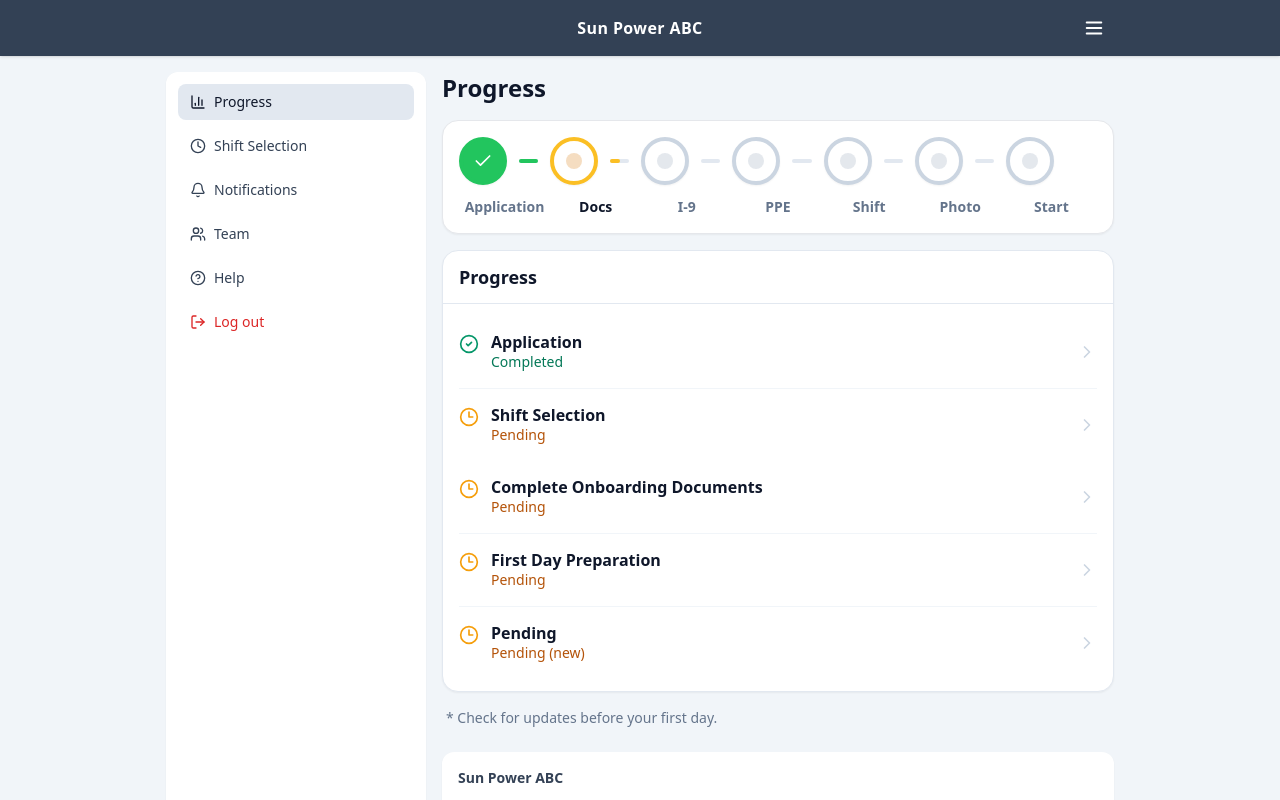
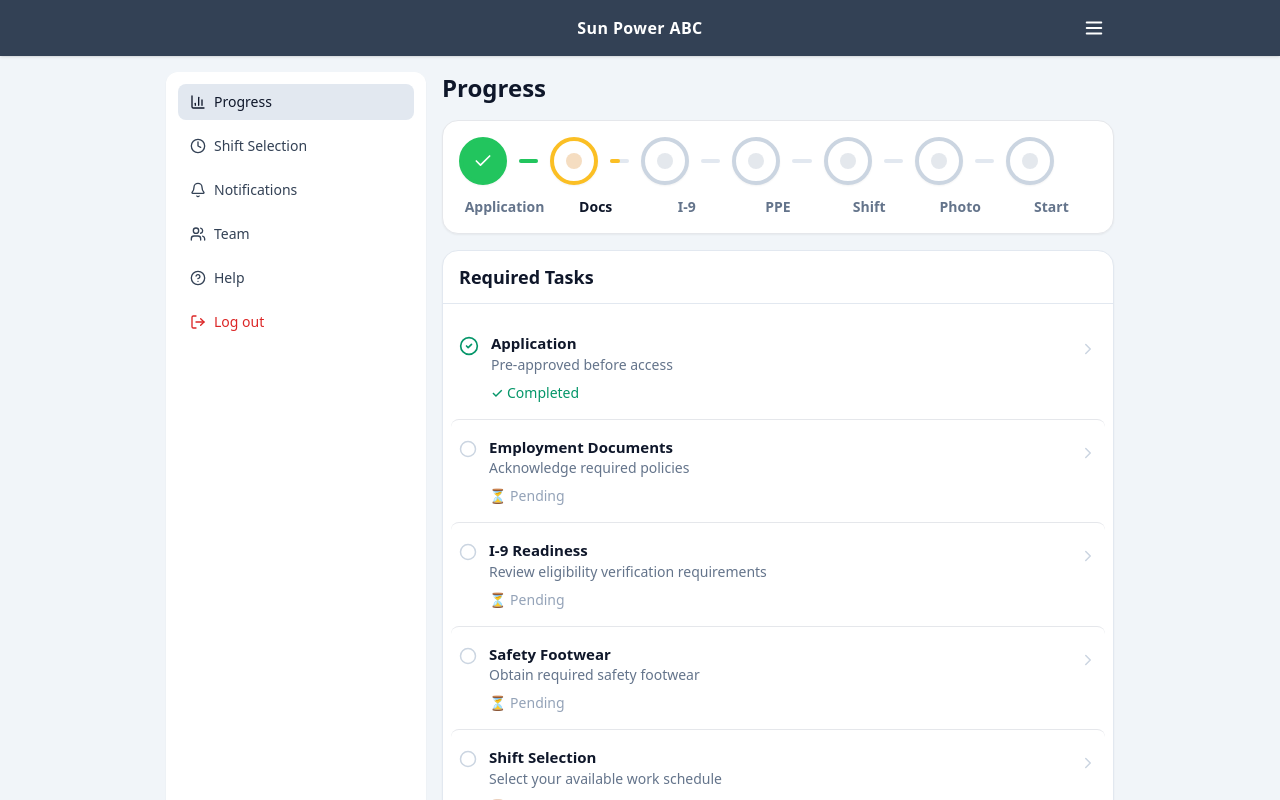
Before and after one commit to celebrityscoop868/sunpowerabc, a React (Vite) app: page /#/progress in a window 1280 px wide. Shown: the top 800 px of the page. Built offline with nearby package versions, Linux system fonts and the light colour scheme.

Commit message:
Update Progress.jsx

```diff
--- a/src/pages/Progress.jsx
+++ b/src/pages/Progress.jsx
@@ -1,12 +1,15 @@
 import React from "react";
 import Card from "../components/Card.jsx";
-import StatusRow from "../components/StatusRow.jsx";
-import { progressSteps } from "../data/mock.js";
-import { Check } from "lucide-react";
+import { NavLink } from "react-router-dom";
+import { Check, CheckCircle2, Circle, Lock, ChevronRight } from "lucide-react";
+import { requiredTasks, stepperState } from "../data/mock.js";
 
 function Stepper({ steps, currentIndex = 1 }) {
   return (
     <div className="rounded-2xl border bg-white p-4 shadow-sm">
+      {/* Scroll friendly on mobile */}
+      <div className="overflow-x-auto">
+        <div className="min-w-[520px]">
           {/* Circles + lines */}
           <div className="flex items-center">
             {steps.map((label, i) => {
@@ -25,11 +28,7 @@ function Stepper({ steps, currentIndex = 1 }) {
                       .filter(Boolean)
                       .join(" ")}
                   >
-                {done ? (
-                  <Check size={20} />
-                ) : (
-                  <div className="h-4 w-4 rounded-full bg-current opacity-25" />
-                )}
+                    {done ? <Check size={20} /> : <div className="h-4 w-4 rounded-full bg-current opacity-25" />}
                   </div>
 
                   {i !== steps.length - 1 && (
@@ -62,6 +61,61 @@ function Stepper({ steps, currentIndex = 1 }) {
             ))}
           </div>
         </div>
+      </div>
+    </div>
+  );
+}
+
+function TaskIcon({ status }) {
+  if (status === "completed") return <CheckCircle2 size={20} className="text-emerald-600" />;
+  if (status === "locked") return <Lock size={18} className="text-slate-400" />;
+  return <Circle size={18} className="text-slate-300" />;
+}
+
+function RequiredTasks() {
+  return (
+    <Card title="Required Tasks">
+      <div className="divide-y">
+        {requiredTasks.map((t) => {
+          const locked = t.status === "locked";
+          const Wrapper = locked ? "div" : NavLink;
+
+          return (
+            <Wrapper
+              key={t.id}
+              to={locked ? undefined : t.link}
+              className={[
+                "flex items-start gap-3 py-4",
+                locked ? "opacity-60" : "rounded-lg px-2 -mx-2 hover:bg-slate-50",
+              ].join(" ")}
+            >
+              <div className="mt-1">
+                <TaskIcon status={t.status} />
+              </div>
+
+              <div className="min-w-0 flex-1">
+                <div className="text-[15px] font-semibold text-slate-900">{t.title}</div>
+                <div className="text-sm text-slate-500">{t.subtitle}</div>
+
+                {t.status === "completed" && (
+                  <div className="mt-2 text-sm font-medium text-emerald-600">✓ Completed</div>
+                )}
+                {t.status === "pending" && (
+                  <div className="mt-2 text-sm text-slate-400">⏳ Pending</div>
+                )}
+                {t.status === "locked" && (
+                  <div className="mt-2 text-sm text-slate-400">🔒 Locked</div>
+                )}
+              </div>
+
+              <div className="mt-2">
+                {!locked && <ChevronRight size={18} className="text-slate-300" />}
+              </div>
+            </Wrapper>
+          );
+        })}
+      </div>
+    </Card>
   );
 }
 
@@ -70,20 +124,11 @@ export default function Progress() {
     <div className="space-y-4">
       <div className="text-2xl font-bold text-slate-900">Progress</div>
 
-      {/* Stepper estilo captura 1 */}
-      <Stepper
-        steps={["Application", "Docs", "I-9", "PPE", "Shift", "Photo", "Start"]}
-        currentIndex={1} // 0=Application, 1=Docs (ajústalo si quieres)
-      />
+      {/* Stepper (captura 1) */}
+      <Stepper steps={stepperState.steps} currentIndex={stepperState.currentIndex} />
 
-      {/* Tu card actual */}
-      <Card title="Progress">
-        <div>
-          {progressSteps.map((s) => (
-            <StatusRow key={s.title} title={s.title} status={s.status} to={s.link} />
-          ))}
-        </div>
-      </Card>
+      {/* Required Tasks (captura 2) */}
+      <RequiredTasks />
 
       <div className="text-sm text-slate-500 px-1">
         * Check for updates before your first day.
```
Lines whose indentation alone changed are shown as unchanged.
